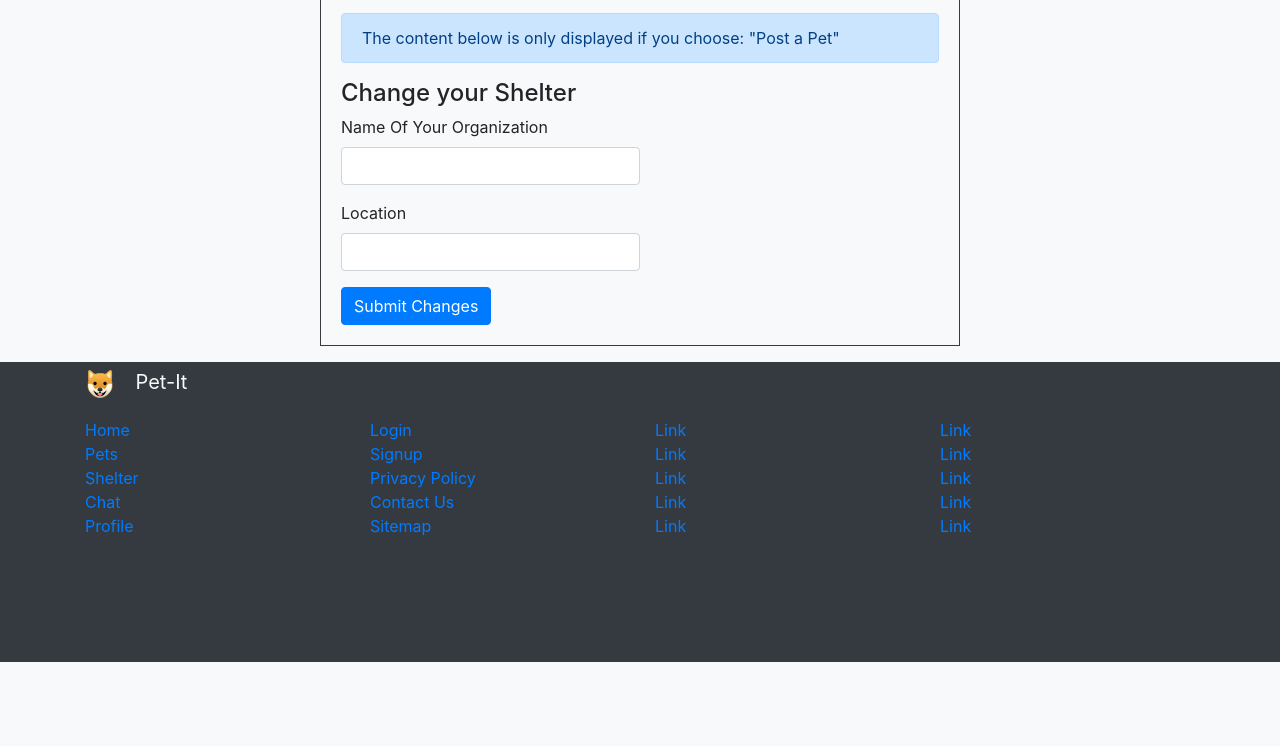
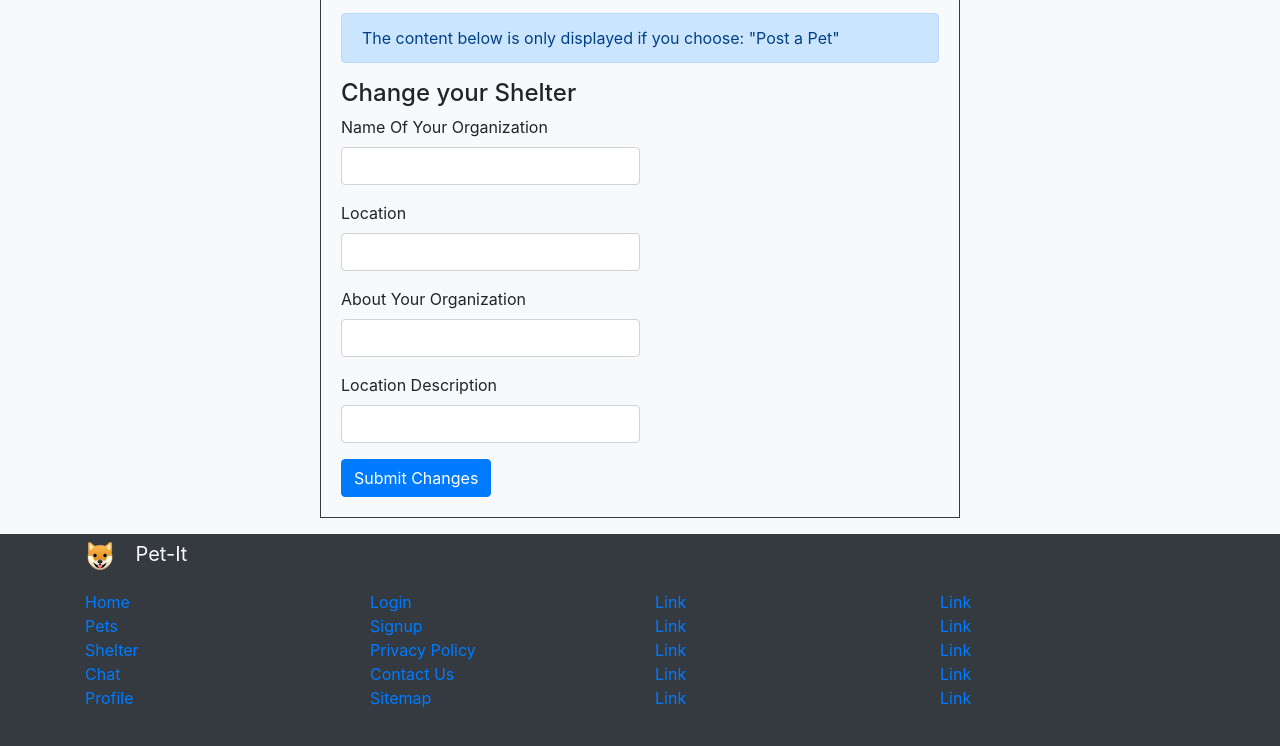
Before and after one commit to alexjdesio/cs326-final-kaf, a website: page html/settings.html in a window 1280 px wide. Shown: the part 694-1440 px from the top of the page. Before the commit the page ends 1356 px from the top, so only its background shows below. Drawn offline with nearby package versions, Linux system fonts and the light colour scheme; files whose address does not match are found by name.

Commit message:
Update settings.html

```diff
--- a/html/settings.html
+++ b/html/settings.html
@@ -75,6 +75,14 @@
                     <label for="exampleInputAddress1">Location</label>
                     <input name="location" type="text" class="form-control" id="location" value="">
                 </div>
+                <div class="form-group w-50">
+                    <label for="exampleInputAddress1">About Your Organization</label>
+                    <input name="about" type="text" class="form-control" value="">
+                </div>
+                <div class="form-group w-50">
+                    <label for="exampleInputAddress1">Location Description</label>
+                    <input name="locationDescrip" type="text" class="form-control" value="">
+                </div>
                 </div>
                 <button id="settings-submit" type="submit" class="btn btn-primary">Submit Changes</button>
               </form>
```
